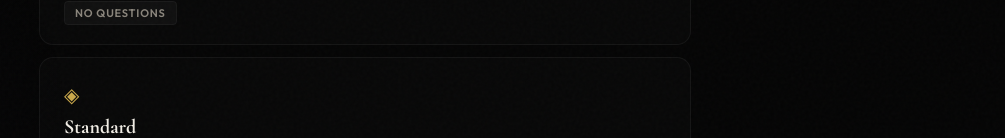
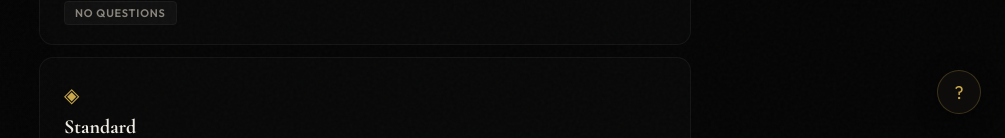
Before and after one commit to carsyndeangelis/prompt-craft, a React (Vite) app: page / in a window 1280 px wide. Shown: the part 662-800 px from the top of the page, without its empty margins (275-1280 px from the left). Built offline with nearby package versions, Linux system fonts and the light colour scheme.

Commit message:
Add floating prompt tip widget

```diff
--- a/src/App.jsx
+++ b/src/App.jsx
@@ -213,6 +213,7 @@ export default function ObsidiaAI() {
   const [showHistory, setShowHistory] = useState(false);
   const [hoveredDetail, setHoveredDetail] = useState(null);
   const [hoveredAI, setHoveredAI] = useState(null);
+  const [showPromptTip, setShowPromptTip] = useState(false);
 
   // Refinement state
   const [refineInput, setRefineInput] = useState("");
@@ -809,6 +810,9 @@ export default function ObsidiaAI() {
         <div ref={bottomRef} />
       </div>
 
+      {/* Floating prompt tip widget */}
+      <PromptTip open={showPromptTip} onToggle={() => setShowPromptTip(v => !v)} />
+
       <style>{`
         @keyframes fadeUp { from { opacity:0; transform:translateY(18px); } to { opacity:1; transform:translateY(0); } }
         @keyframes spin { to { transform:rotate(360deg); } }
@@ -836,6 +840,36 @@ export default function ObsidiaAI() {
 // ═══════════════════════════════════════════════════════════════
 // SUB-COMPONENTS
 // ═══════════════════════════════════════════════════════════════
+
+function PromptTip({ open, onToggle }) {
+  return (
+    <div style={{ position: "fixed", bottom: "24px", right: "24px", zIndex: 100, display: "flex", flexDirection: "column", alignItems: "flex-end", gap: "10px" }}>
+      {open && (
+        <div style={{ width: "300px", borderRadius: "14px", background: "#0e0d0b", border: "1px solid rgba(201,168,76,0.18)", boxShadow: "0 20px 60px rgba(0,0,0,0.6)", animation: "fadeUp 0.3s ease forwards", overflow: "hidden" }}>
+          <div style={{ padding: "14px 16px 10px", borderBottom: "1px solid rgba(255,255,255,0.04)" }}>
+            <div style={{ fontSize: "11px", fontWeight: 700, color: "#c9a84c", textTransform: "uppercase", letterSpacing: "1.2px" }}>Why prompts matter</div>
+          </div>
+          <div style={{ padding: "14px 16px 16px", display: "flex", flexDirection: "column", gap: "10px" }}>
+            <div style={{ borderRadius: "8px", background: "rgba(180,60,60,0.07)", border: "1px solid rgba(180,60,60,0.12)", padding: "10px 12px" }}>
+              <div style={{ fontSize: "10px", fontWeight: 700, color: "#a05050", textTransform: "uppercase", letterSpacing: "0.8px", marginBottom: "5px" }}>✗ Vague</div>
+              <div style={{ fontSize: "13px", color: "#7a6b6b", lineHeight: 1.5, fontStyle: "italic" }}>"Write me a marketing email."</div>
+            </div>
+            <div style={{ borderRadius: "8px", background: "rgba(201,168,76,0.05)", border: "1px solid rgba(201,168,76,0.15)", padding: "10px 12px" }}>
+              <div style={{ fontSize: "10px", fontWeight: 700, color: "#c9a84c", textTransform: "uppercase", letterSpacing: "0.8px", marginBottom: "5px" }}>✓ Specific</div>
+              <div style={{ fontSize: "13px", color: "#a09070", lineHeight: 1.5, fontStyle: "italic" }}>"Act as a conversion copywriter. Write a 150-word re-engagement email for SaaS users who haven't logged in for 30 days. Tone: warm, not pushy. Include one clear CTA."</div>
+            </div>
+            <div style={{ fontSize: "12px", color: "#4a4540", lineHeight: 1.55, textAlign: "center", paddingTop: "2px" }}>
+              Specific prompts get <span style={{ color: "#c9a84c", fontWeight: 600 }}>10× better results</span> — Obsidia AI builds them for you.
+            </div>
+          </div>
+        </div>
+      )}
+      <button onClick={onToggle} style={{ width: "44px", height: "44px", borderRadius: "50%", border: "1px solid rgba(201,168,76,0.25)", background: open ? "rgba(201,168,76,0.12)" : "rgba(14,13,11,0.95)", color: "#c9a84c", fontSize: "18px", cursor: "pointer", display: "flex", alignItems: "center", justifyContent: "center", boxShadow: "0 4px 20px rgba(0,0,0,0.5)", transition: "all 0.25s ease", backdropFilter: "blur(8px)" }} title="Why prompts matter">
+        {open ? "×" : "?"}
+      </button>
+    </div>
+  );
+}
 
 function Fade({ children }) { return <div style={{ animation: "fadeUp 0.5s ease forwards" }}>{children}</div>; }
 
```
